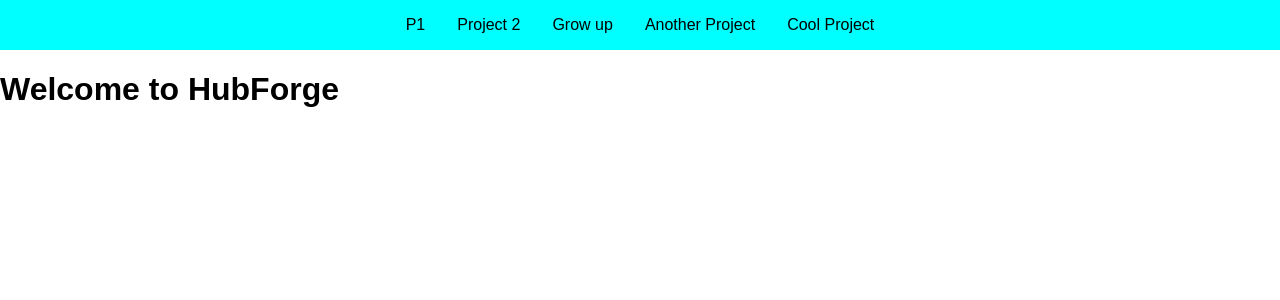
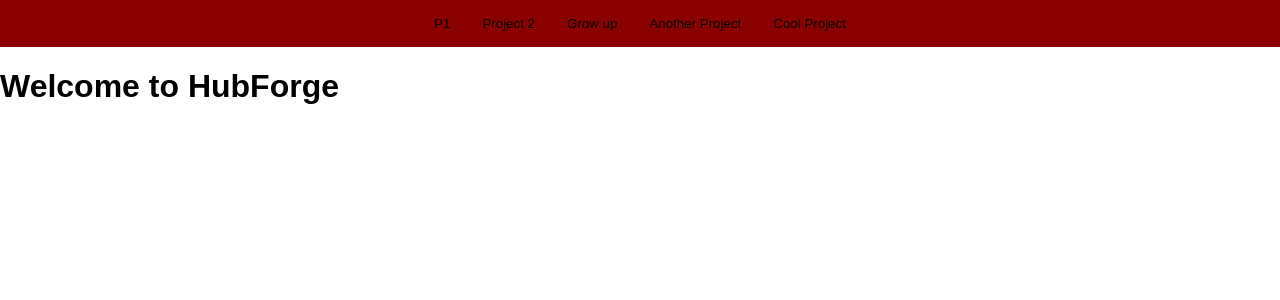
Before and after one commit to ERMFox/HubForge-Frontend, a SvelteKit app in the folder src/: page / in a window 1280 px wide. Shown: the top 300 px of the page. Built offline with nearby package versions, Linux system fonts and the light colour scheme.

Commit message:
navbar made more readable and looks better

```diff
--- a/src/src/components/NavBar.svelte
+++ b/src/src/components/NavBar.svelte
@@ -31,7 +31,7 @@
         display: flex;
         overflow-x: auto; /* Make the nav bar scrollable horizontally */
         white-space: nowrap; /* Prevent wrapping */
-        background-color: aqua;
+        background-color: darkred;
         justify-content: center;
         align-items: center;
     }
@@ -42,6 +42,13 @@
         flex-shrink: 0; /* Prevent items from shrinking when scrolling */
         position: relative;
         display: inline-block;
+        background-color: darkred;
+        outline: none;
+    }
+
+    button, button:focus, button:hover {
+        outline: none;
+        border: none;
     }
 
     .nav-item::after {
@@ -61,7 +68,7 @@
 
     .nav-item.active {
         font-weight: bold; /* Highlight active item */
-        color: darkblue;
+        color: white;
     }
 
     .nav-item.active::after {
@@ -71,11 +78,11 @@
 
 <div class="nav-container">
     {#each navItems as item}
-        <div
+        <button type="button"
                 class="nav-item {item === activeItem ? 'active' : ''}"
                 on:click={() => setActive(item)}
         >
             {item}
-        </div>
+        </button>
     {/each}
 </div>
--- a/src/src/routes/+page.svelte
+++ b/src/src/routes/+page.svelte
@@ -1,13 +1,20 @@
 <script>
 	// Import the NavBar component from the components folder
 	import NavBar from '../components/NavBar.svelte';
+
 </script>
 
 <main>
 	<NavBar />
+	<div class="container">
 	<h1>Welcome to HubForge</h1>
-	<!-- Load the NavBar component here -->
+	</div>
+
 
 
 	<!-- Other content or components go here -->
 </main>
+
+<style>
+
+</style>
```
